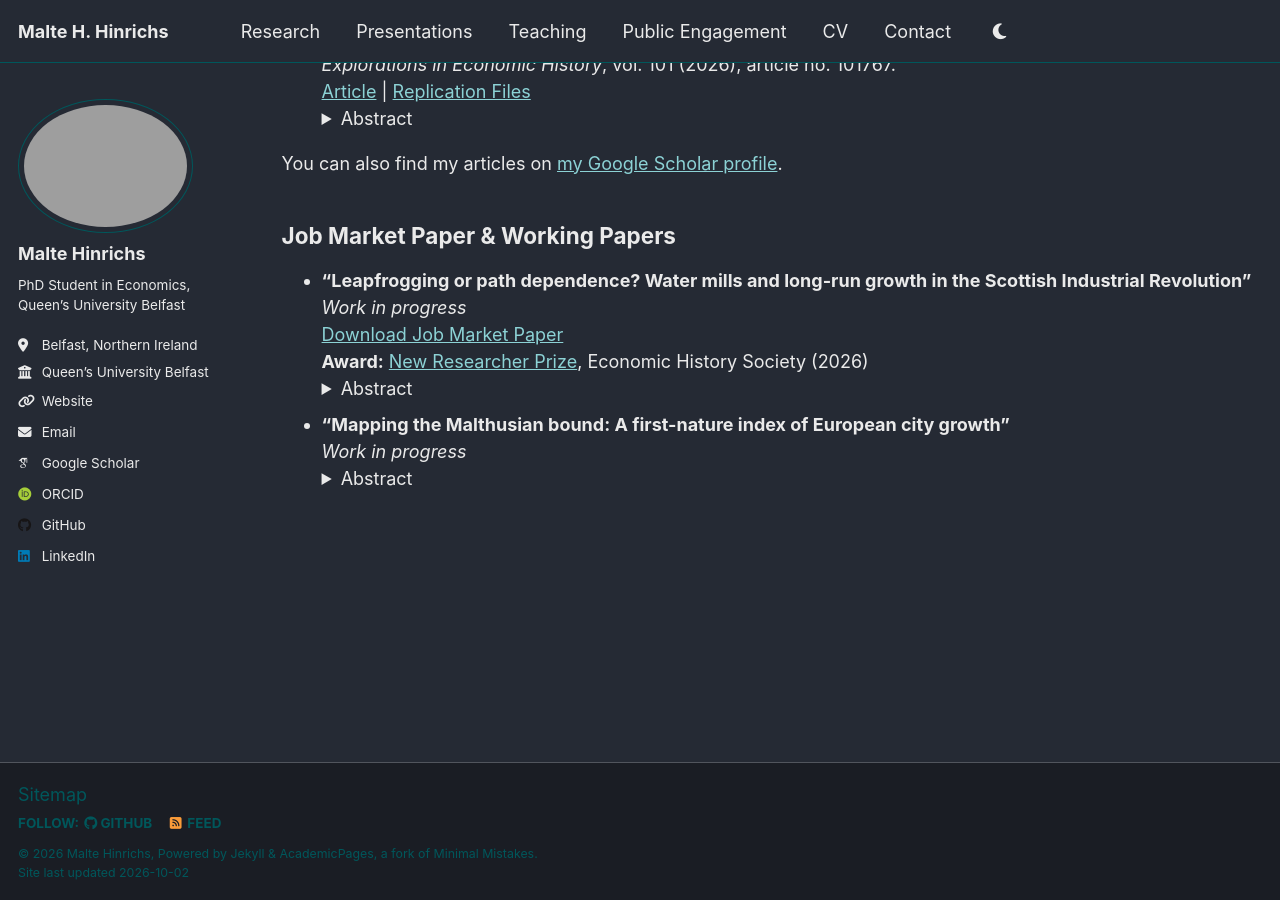
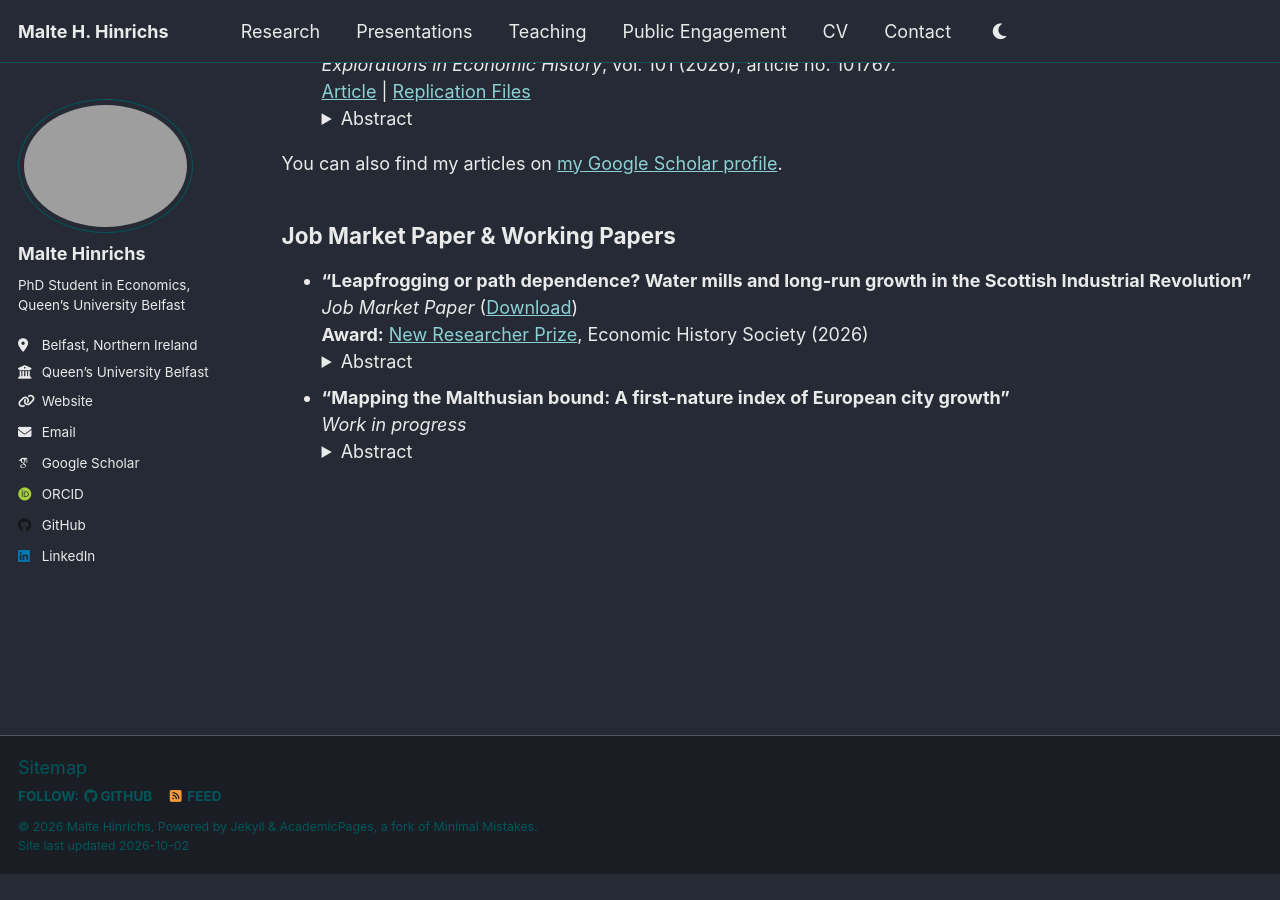
Before and after one commit to maltehhinrichs/maltehhinrichs.github.io, a Jekyll site: the page built from _pages/research-interests.md, in a window 1280 px wide and 900 px high, scrolled down 694 px. Built offline with Jekyll 4.4.1, drawn with Linux system fonts in a browser that asks for light colours; some web fonts are replaced; a script that is not in the unit is left out; after the commit the page ends 1567 px from its top, so only the background shows below that.

Commit message:
Revise job market paper details in research interests
Updated job market paper description and download link.

```diff
--- a/_pages/research-interests.md
+++ b/_pages/research-interests.md
@@ -38,8 +38,7 @@ You can also find my articles on <a href="{{site.author.googlescholar}}">my Goog
 ## Job Market Paper & Working Papers
 
 - **"Leapfrogging or path dependence? Water mills and long-run growth in the Scottish Industrial Revolution"**
-  *Work in progress*
-  [Download Job Market Paper](/files/Scotland_full.pdf)
+  *Job Market Paper* ([Download](/files/Scotland_full.pdf))
   **Award:** [New Researcher Prize](https://ehs.org.uk/society/grants-prizes/new-researcher-paper-prize-winners/), Economic History Society (2026)
   <details>
   <summary>Abstract</summary>
```
